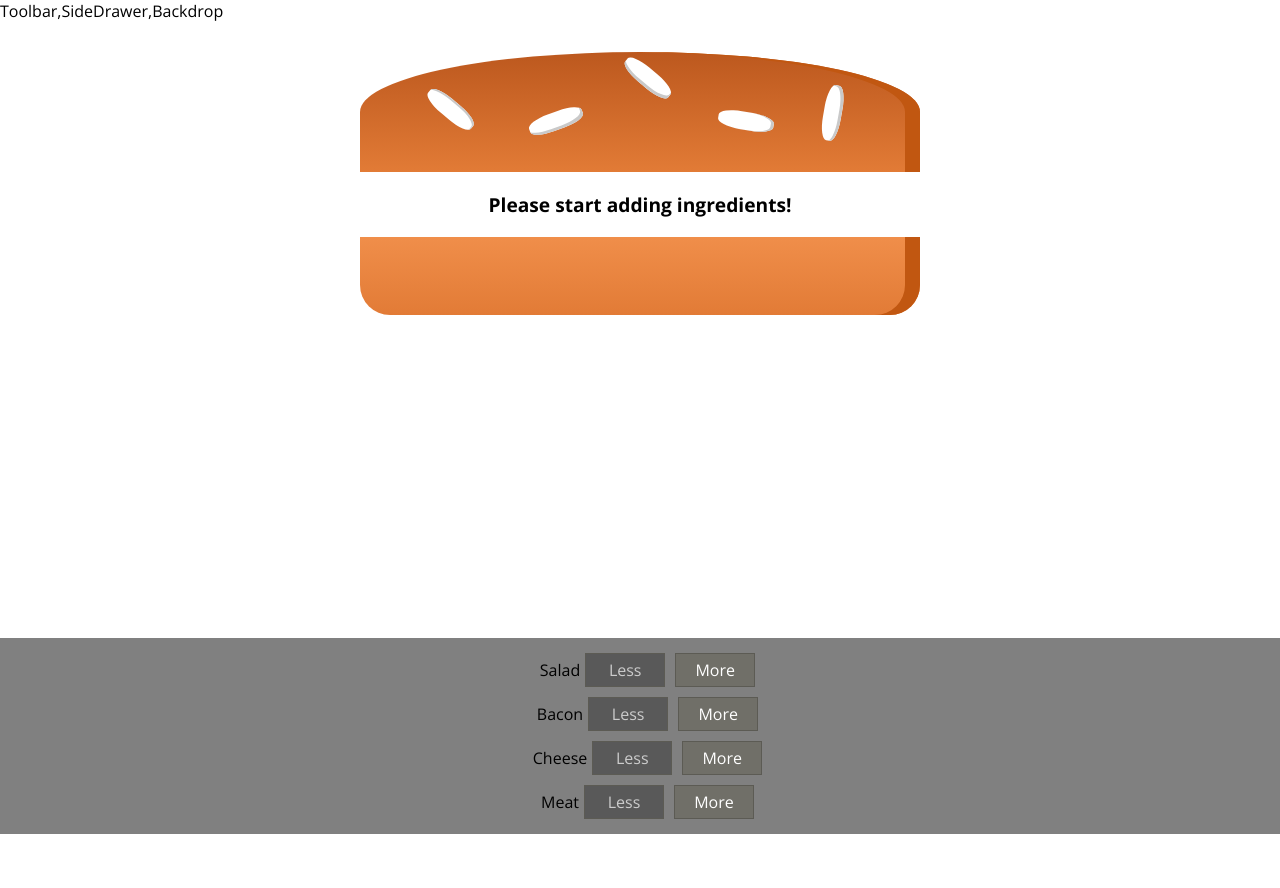
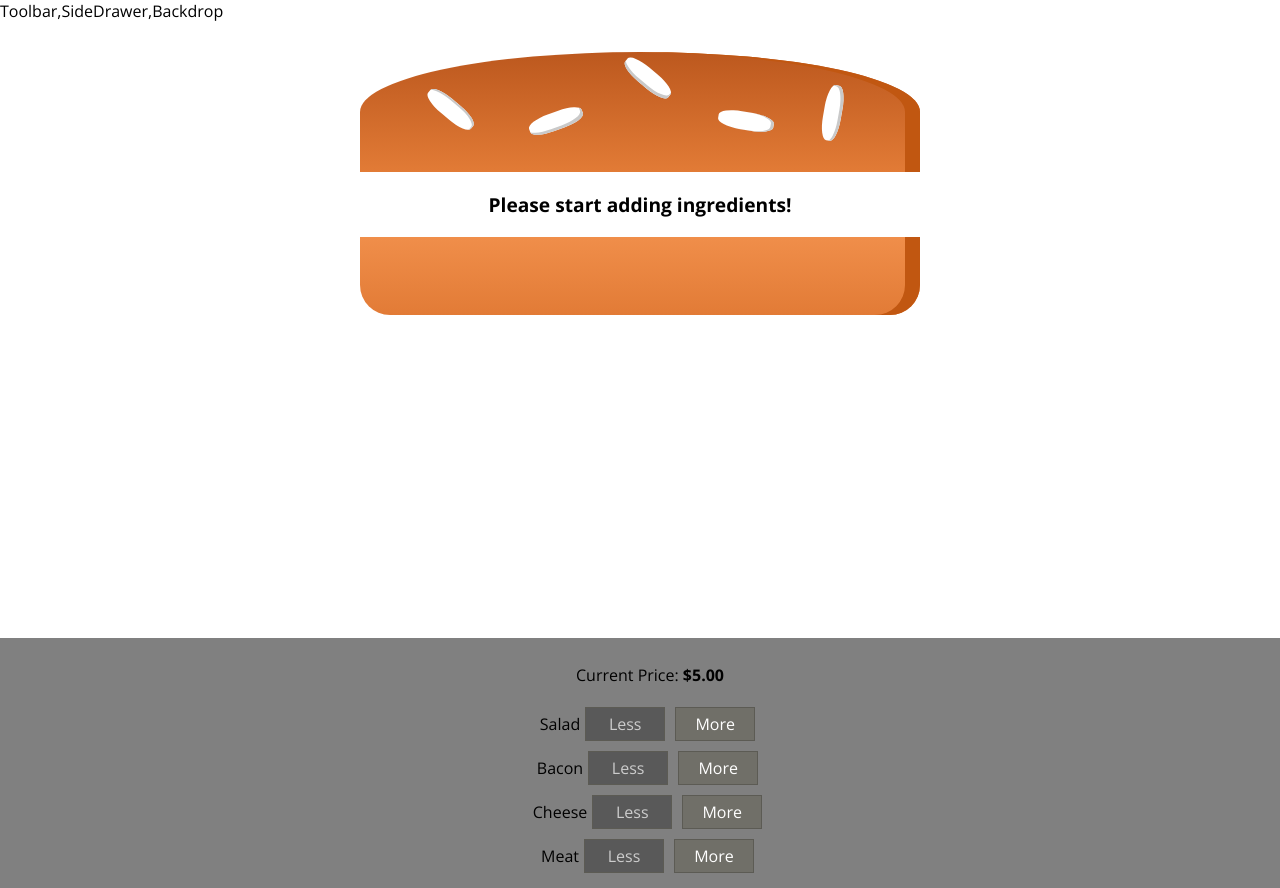
Before and after one commit to BryanMThomas/burger-builder, a React app: page / in a window 1280 px wide. Before the commit the page ends 834 px from the top, so only its background shows below. Built offline with nearby package versions, Linux system fonts and the light colour scheme.

Commit message:
add price

```diff
--- a/src/components/Burger/BuildControls/BuildControls.js
+++ b/src/components/Burger/BuildControls/BuildControls.js
@@ -11,6 +11,7 @@
 const buildControls = (props) => {
     return (
         <div className={classes.BuildControls}>
+        <p>Current Price: <strong>{"$"+ props.price.toFixed(2)}</strong></p>
             {controls.map(control => {
                 return <BuildControl key={control.label}
                     label={control.label}
--- a/src/components/containers/BurgerBuilder/BurgerBuilder.js
+++ b/src/components/containers/BurgerBuilder/BurgerBuilder.js
@@ -68,6 +68,7 @@
                     ingredientAdded={this.addIngredientHandler}
                     ingredientRemoved={this.removeIngredientHandler}
                     disabled={disabledInfo}
+                    price = {this.state.totalPrice}
                 />
             </Auxillary>
         );
```
